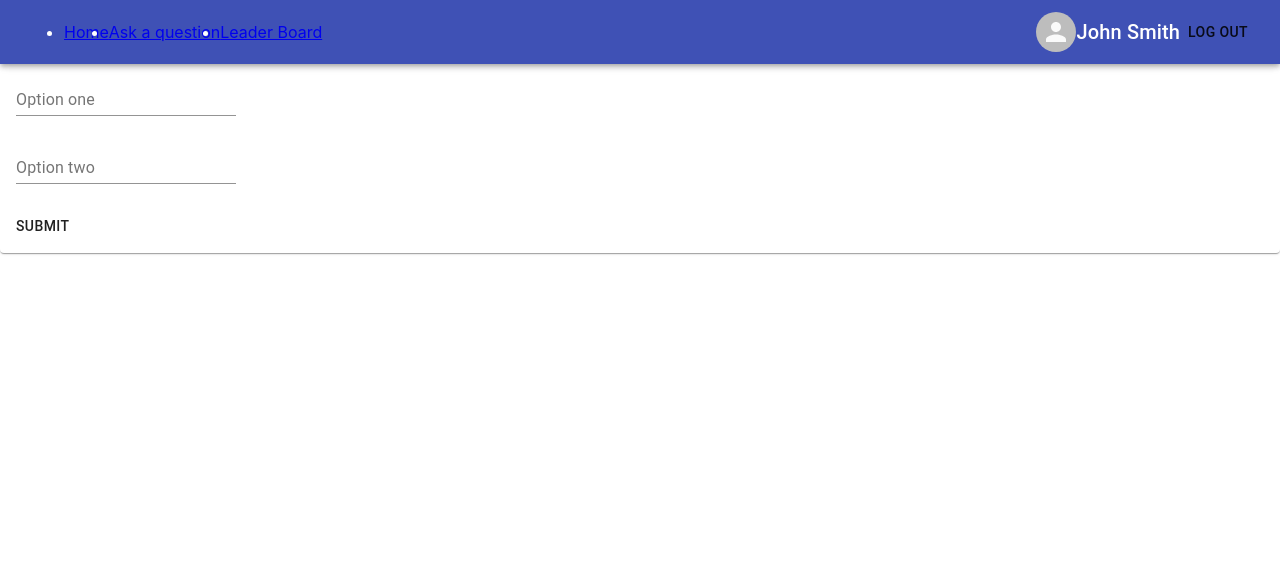
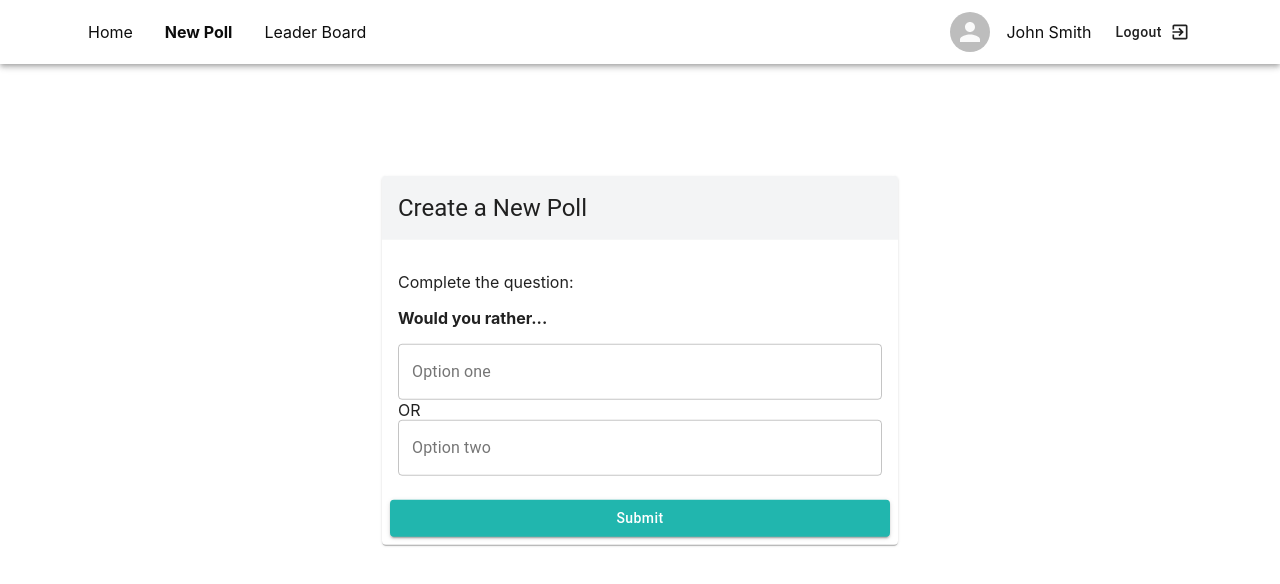
Before and after one commit to MarrickSomal/would-you-rather, a React (Create React App) app: page /newpoll in a window 1280 px wide. Shown: the top 584 px of the page. Built offline with nearby package versions, Linux system fonts and the light colour scheme.

Commit message:
updated Nav and CreateNewPoll UI

```diff
--- a/src/components/CreateNewPoll.js
+++ b/src/components/CreateNewPoll.js
@@ -4,28 +4,46 @@ import Button from '@material-ui/core/Button';
 import Card from '@material-ui/core/Card';
 import CardActions from '@material-ui/core/CardActions';
 import CardContent from '@material-ui/core/CardContent';
+import CardHeader from '@material-ui/core/CardHeader';
 import TextField from '@material-ui/core/TextField'
-import Typography from '@material-ui/core/Typography';
+
+import '../styles/createnewpoll.css'
 
 
 class CreateNewPoll extends Component {
 
     render() {
         return (
-            <div>
+            <div className="newpoll">
                 <Card>
+                    <CardHeader
+                        className="header"
+                        title="Create a New Poll"
+                        style={{backgroundColor: "#f3f4f5"}}
+                    >
+                    </CardHeader>
                     <CardContent>
-                        <Typography variant="h5" component="h2">
-                        Would you rather...
-                        </Typography>
-                        <br/>
+                        <p>Complete the question:</p>
+                        <p>
+                            <strong>Would you rather...</strong>
+                        </p>
                         <form >
-                        <TextField label="Option one" placeholder ="Enter option one..." /> <br/><br/>
-                        <TextField label="Option two" placeholder ="Enter option one..."/>
+                        <TextField fullWidth label="Option one" placeholder ="Enter option one..." variant="outlined"/>
+                        <br/>OR<br/>
+                        <TextField fullWidth label="Option two" placeholder ="Enter option two..." variant="outlined"/>
                         </form>
                     </CardContent>
                     <CardActions>
-                        <Button>
+                        <Button
+                        className="submit-button"
+                        color="secondary"
+                        fullWidth
+                        style={{
+                            textTransform: 'none',
+                            backgroundColor: "#21b6ae",
+                        }}
+                        variant="contained"
+                        >
                             Submit
                         </Button>
                     </CardActions>
--- a/src/components/Nav.js
+++ b/src/components/Nav.js
@@ -5,8 +5,7 @@ import AppBar from '@material-ui/core/AppBar'
 import Avatar from '@material-ui/core/Avatar'
 import Button from '@material-ui/core/Button'
 import Toolbar from '@material-ui/core/Toolbar'
-import Typography from '@material-ui/core/Typography'
-import ExitApp from '@material-ui/icons/ExitToApp'
+import ExitAppIcon from '@material-ui/icons/ExitToApp'
 
 import '../styles/nav.css'
 
@@ -17,22 +16,23 @@ class Nav extends Component {
             <div>
                 {/* the Toolbar component is nested inside the AppBar component
                 to display the navigation links in a row as opposed to in a column */}
-                <AppBar position="fixed">
+                <AppBar className= "app-bar" position="sticky" style={{ background: '#ffffff' }}>
                     <Toolbar>
                         <ul className = "navigation-links">
                             <li><NavLink exact to="/" >Home</NavLink></li>
-                            <li><NavLink to="/newpoll" >Ask a question</NavLink></li>
+                            <li><NavLink to="/newpoll" >New Poll</NavLink></li>
                             <li><NavLink to="/leaderboard" >Leader Board</NavLink></li>
                         </ul>
-                        <div style={{flexGrow:"1"}}></div>
+                        <div className="right-menu"> </div>
                         <Avatar/>
-                        <Typography variant="h6" className="navigation-username">
+                        <p className="navigation-username">
                             John Smith
-                        </Typography>
+                        </p>
                         <Button
-                            icon={<ExitApp/>}
+                            style={{textTransform: 'none'}}
+                            endIcon={<ExitAppIcon/>}
                         >
-                            Log out
+                            Logout
                         </Button>
                     </Toolbar>
                 </AppBar>
--- /dev/null
+++ b/src/styles/createnewpoll.css
@@ -0,0 +1,13 @@
+.newpoll{
+    width: 100%;
+    max-width: 516px;
+    margin: auto;
+    position: fixed;
+    top: 45%;
+    left: 50%;
+    transform: translate(-50%,-50%);
+  }
+
+ br{
+    font-size: larger;
+ }
--- a/src/styles/nav.css
+++ b/src/styles/nav.css
@@ -1,3 +1,35 @@
+
 .navigation-links{
-    display: flex
+    display: flex;
+    list-style: none;
+    margin: 0.5em;
 }
+
+li > a {
+    color: rgba(0,0,0,.95);
+    margin: 0 1em;
+    text-decoration: none;
+    box-shadow: none;
+}
+
+.active{
+    font-weight: 700;
+  }
+
+  .navigation-username{
+      color:  rgba(0,0,0,.95);
+      font-weight: 400;
+  }
+
+  button{
+    font-family: -apple-system, BlinkMacSystemFont, 'Segoe UI', 'Roboto', 'Oxygen', 'Ubuntu', 'Cantarell', 'Fira Sans', 'Droid Sans', 'Helvetica Neue', sans-serif;
+  }
+
+  .right-menu{
+      flex-grow: 0.9;
+  }
+
+  .navigation-username{
+      margin-left: 1em;
+      margin-right: 1em;
+  }
```
